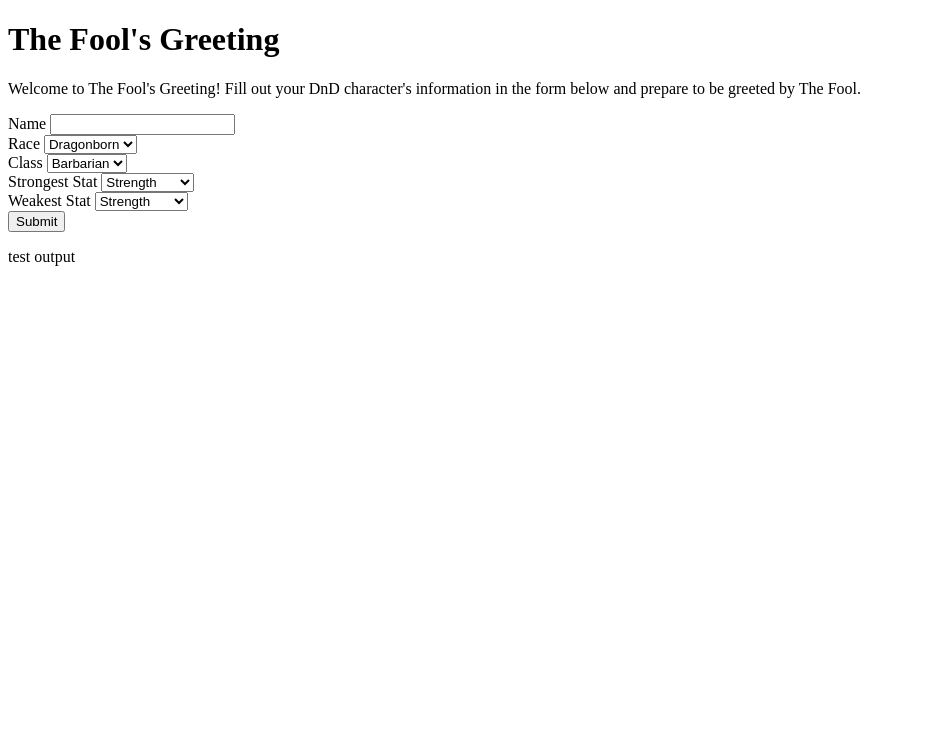
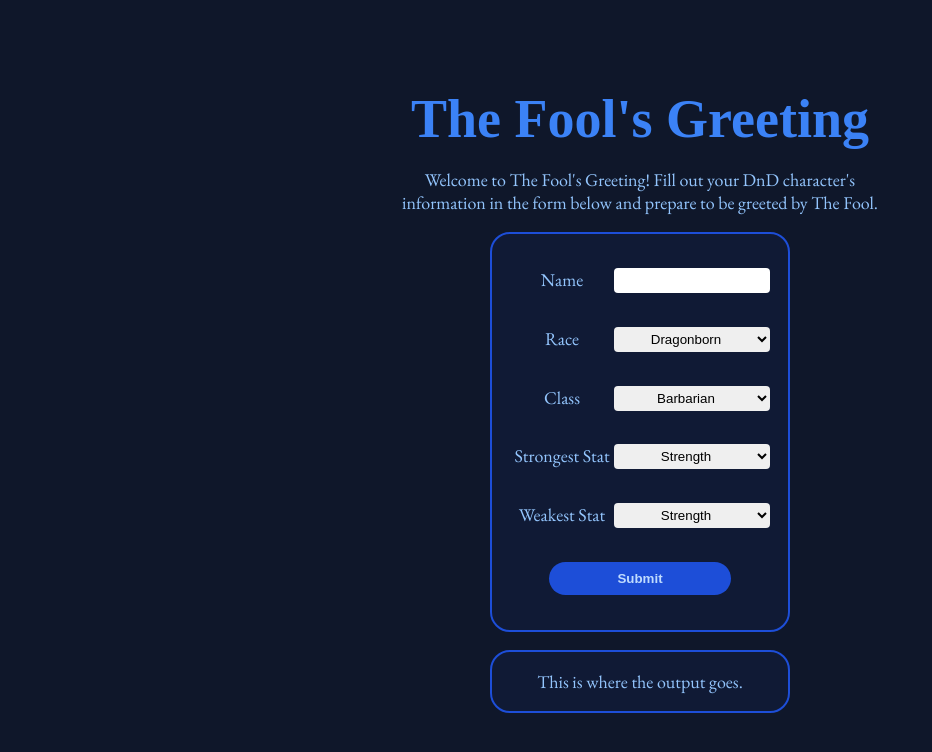
Before and after one commit to jsvolta/TheFoolsGreeting, a plain HTML site: page index.html in a window 1280 px wide. Shown: the whole page, without its empty margins (0-932 px from the left). Drawn offline with nearby package versions, Linux system fonts and the light colour scheme; a web font is replaced by a local one.

Commit message:
Add css
Added initial css. Wrapped output p tag with a div for centering. Added some testing text to output paragraph.

```diff
--- /dev/null
+++ b/css/main.css
@@ -0,0 +1,230 @@
+/*
+Author:     Jaden Christie
+Program:    main.css
+Date:       October 23, 2024
+Updated:
+Version:    2024.1
+Liscence:   GNU GENERAL PUBLIC LICENSE Version 3
+Description:
+    Main styling for a single page application that takes your DnD character's
+    basic information and generates a greeting from a fool.
+
+    SECTIONS
+    - import fonts
+    - css variables (colors, margin, etc)
+    - styling (html, body, header, main, etc)
+*/
+
+/* FONTS */
+/* Grenze */
+@import url('https://fonts.googleapis.com/css2?family=Grenze:ital,wght@0,100;0,200;0,300;0,400;0,500;0,600;0,700;0,800;0,900;1,100;1,200;1,300;1,400;1,500;1,600;1,700;1,800;1,900&display=swap');
+@import url('https://fonts.googleapis.com/css2?family=EB+Garamond:ital,wght@0,400..800;1,400..800&display=swap');
+
+
+/* CSS VARIABLES */
+:root
+{
+    /* fonts */
+    --header-font: "Grenze", serif;
+    --body-font: "EB Garamond", serif;
+
+    /* colors (from https://tailwindcss.com/docs/customizing-colors) */
+    /* grey is tailwind slate */
+    --grey-50: #f8fafc;
+    --grey-100: #f1f5f9;
+    --grey-200: #e2e8f0;
+    --grey-300: #cbd5e1;
+    --grey-400: #94a3b8;
+    --grey-500: #64748b;
+    --grey-600: #475569;
+    --grey-700: #334155;
+    --grey-800: #1e293b;
+    --grey-900: #0f172a;
+    --grey-950: #020617;
+
+    --blue-50: #eff6ff;
+    --blue-100: #dbeafe;
+    --blue-200: #bfdbfe;
+    --blue-300: #93c5fd;
+    --blue-400: #60a5fa;
+    --blue-500: #3b82f6;
+    --blue-600: #2563eb;
+    --blue-700: #1d4ed8;
+    --blue-800: #1e40af;
+    --blue-900: #1e3a8a;
+    --blue-950: #172554;
+
+    --default-font-color: var(--blue-300);
+    --main-elements-background-color: color-mix(in srgb, var(--blue-950) 25%, transparent);
+    --submit-button-box-shadow: var(--blue-500);
+
+    /* margins, padding, etc. */
+    --main-margin-between: 1rem;
+}
+
+/* STYLING */
+html
+{
+    box-sizing: border-box;
+    height: 100vh;
+    width: 100vw;
+    padding: 1rem;
+
+    /* Background */
+    background-color: var(--grey-900);
+
+    /* default text attributs */
+    font-size: 18px;
+    color: var(--default-font-color);
+    font-family: var(--body-font);
+
+    /* Center Body */
+    display: flex;
+    flex-direction: column;
+    align-items: center;
+    justify-content: center;
+}
+
+body
+{
+    width: 500px;
+    height: 100%;
+
+    display: flex;
+    flex-direction: column;
+    align-items: center;
+    justify-content: center;
+}
+
+h1
+{
+    font-family: var(--header-font);
+    font-size: 3rem;
+    color: var(--blue-500)  ;
+    margin: 0;
+}
+
+.Description
+{
+    box-sizing: border-box;
+    margin-top: 1rem;
+    margin-bottom: 1rem;
+
+    text-align: center;
+}
+
+main
+{
+    box-sizing: border-box;
+    width: 300px;
+
+    display: flex;
+    flex-direction: column;
+    justify-content: space-between;
+    align-items: center;
+}
+
+form
+{
+    box-sizing: border-box;
+    width: 100%;
+    height: 400px;
+    padding: 1rem 1rem;
+
+    border-radius: 20px;
+    border: 2px solid var(--blue-700);
+
+    background-color: var(--main-elements-background-color);
+
+    display: flex;
+    flex-direction: column;
+    justify-content: space-around;
+    align-items: center;
+}
+
+.FormItem
+{
+    box-sizing: border-box;
+    width: 100%;
+    display: flex;
+    flex-direction: row;
+    justify-content: space-between;
+}
+
+/* NOTE: maybe style the input and selects some more */
+label
+{
+    width: 40%;
+    text-align: center;
+}
+
+input[type=text], select
+{
+    box-sizing: border-box;
+    width: 60%;
+    height: 25px;
+    padding: 0.2rem;
+
+    border-radius: 4px;
+    border: none;
+
+    text-align: center;
+}
+
+input[type=submit]
+{
+    box-sizing: border-box;
+    width: 70%;
+    padding: 0.2rem;
+    text-align: center;
+
+    font-weight: 600;
+    color: var(--blue-200);
+    background-color: var(--blue-700);
+
+    border: none;
+    border-radius: 100px;
+    padding: 0.5rem;
+
+    cursor: pointer;
+    transition: 250ms;
+}
+
+input[type=submit]:hover
+{
+    box-shadow: var(--submit-button-box-shadow) 0 -25px 18px -14px inset,
+        var(--submit-button-box-shadow) 0 1px 2px,
+        var(--submit-button-box-shadow) 0 0.125rem 0.25rem,
+        var(--submit-button-box-shadow) 0 0.25rem 0.5rem,
+        var(--submit-button-box-shadow) 0 0.5rem 1rem;
+    transform: scale(1.1)
+}
+
+input[type=submit]:active {
+    box-shadow: none;
+    transform: scale(1);
+}
+
+.OutputContainer
+{
+    box-sizing: border-box;
+    width: 100%;
+    padding: 1rem 1rem;
+
+    margin-top: var(--main-margin-between);
+
+    background-color: var(--main-elements-background-color);
+
+    border-radius: 20px;
+    border: 2px solid var(--blue-700);
+
+    display: flex;
+    justify-content: center;
+    align-items: center;
+}
+
+#Output
+{
+    margin: 0;
+    text-align: center;
+}
--- a/index.html
+++ b/index.html
@@ -105,7 +105,9 @@ Description:
             <!-- Submit -->
             <input aria-label="Generate greeting." type="submit" value="Submit">
         </form>
-        <p id="Output">test output</p>
+        <div class="OutputContainer">
+            <p id="Output">This is where the output goes.</p>
+        </div>
     </main>
 </body>
 </html>
```
